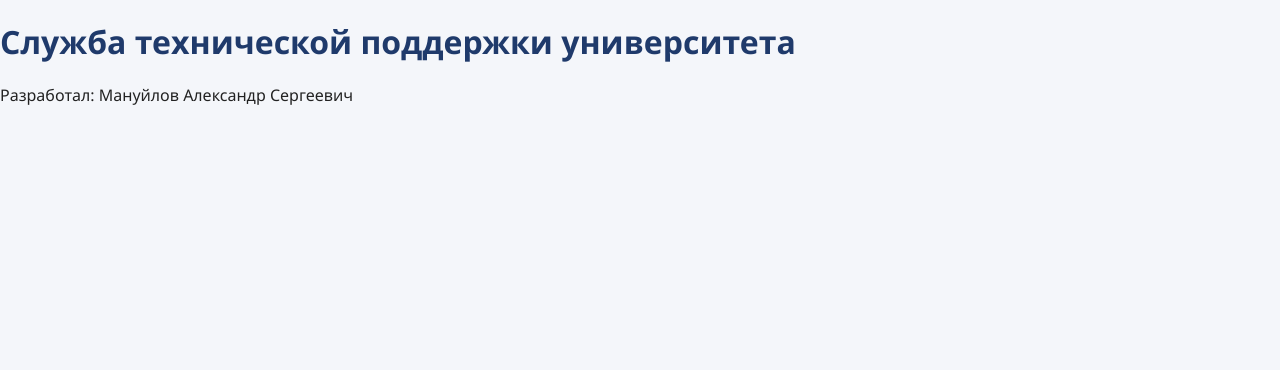
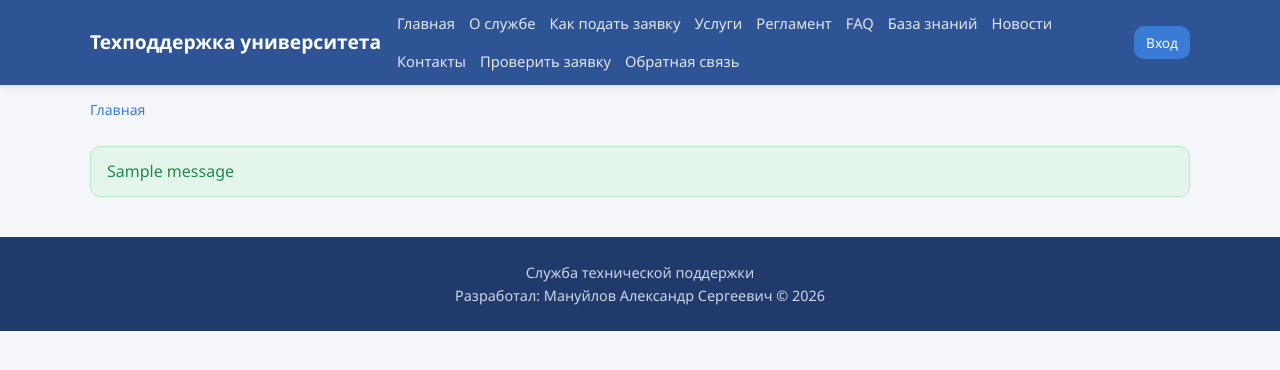
Before and after one commit to Manuylov-2100/helpdesk, a Flask app: template app/templates/base.html in a window 1280 px wide. Shown: the top 370 px of the page. Run offline with Flask 3, Linux system fonts and the light colour scheme; the template is opened without the code that fills it, so the values that code supplies are empty; one stand-in notice (Sample message) is shown.

Commit message:
Update base.html
fix

```diff
--- a/app/templates/base.html
+++ b/app/templates/base.html
@@ -7,16 +7,62 @@
     <link rel="stylesheet" href="{{ url_for('static', filename='css/style.css') }}">
 </head>
 <body>
-    <header>
-        <h1>Служба технической поддержки университета</h1>
-    </header>
+<header class="site-header">
+    <div class="container header-inner">
+        <a href="{{ url_for('main.index') }}" class="logo">Техподдержка университета</a>
+        <button class="nav-toggle" onclick="document.querySelector('.main-nav').classList.toggle('open')">&#9776;</button>
+        <nav class="main-nav">
+            <a href="{{ url_for('main.index') }}">Главная</a>
+            <a href="{{ url_for('main.about') }}">О службе</a>
+            <a href="{{ url_for('main.how_to') }}">Как подать заявку</a>
+            <a href="{{ url_for('main.services') }}">Услуги</a>
+            <a href="{{ url_for('main.sla') }}">Регламент</a>
+            <a href="{{ url_for('main.faq') }}">FAQ</a>
+            <a href="{{ url_for('main.knowledge') }}">База знаний</a>
+            <a href="{{ url_for('main.news') }}">Новости</a>
+            <a href="{{ url_for('main.contacts') }}">Контакты</a>
+            <a href="{{ url_for('main.track') }}">Проверить заявку</a>
+            <a href="{{ url_for('main.feedback') }}">Обратная связь</a>
+        </nav>
+        <div class="user-nav">
+            {% if current_user.is_authenticated %}
+                <a href="{{ url_for('main.dashboard') }}" class="btn btn-small">Кабинет</a>
+                <a href="{{ url_for('auth.logout') }}" class="btn btn-small btn-ghost">Выход</a>
+            {% else %}
+                <a href="{{ url_for('auth.login') }}" class="btn btn-small">Вход</a>
+            {% endif %}
+        </div>
+    </div>
+</header>
 
-    <main>
-        {% block content %}{% endblock %}
-    </main>
+<div class="container">
+    {% block breadcrumbs %}
+    <nav class="breadcrumbs">
+        <a href="{{ url_for('main.index') }}">Главная</a>
+        {% block crumbs %}{% endblock %}
+    </nav>
+    {% endblock %}
 
-    <footer>
-        <p>Разработал: Мануйлов Александр Сергеевич</p>
-    </footer>
+    {% with messages = get_flashed_messages(with_categories=true) %}
+        {% if messages %}
+            <div class="flash-area">
+                {% for category, message in messages %}
+                    <div class="flash flash-{{ category }}">{{ message }}</div>
+                {% endfor %}
+            </div>
+        {% endif %}
+    {% endwith %}
+</div>
+
+<main class="container">
+    {% block content %}{% endblock %}
+</main>
+
+<footer class="site-footer">
+    <div class="container">
+        <p>Служба технической поддержки</p>
+        <p>Разработал: Мануйлов Александр Сергеевич &copy; {{ current_year }}</p>
+    </div>
+</footer>
 </body>
 </html>
```
